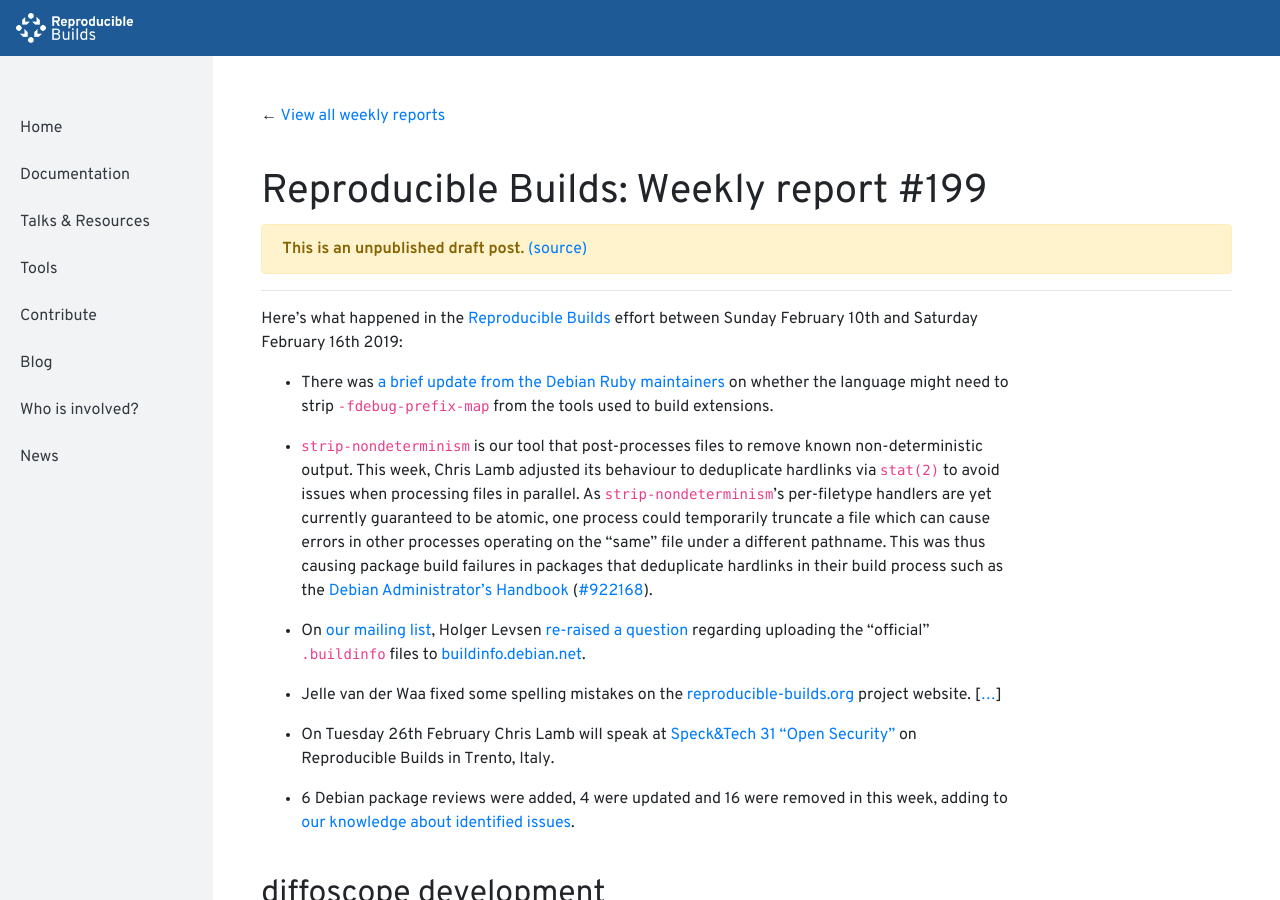
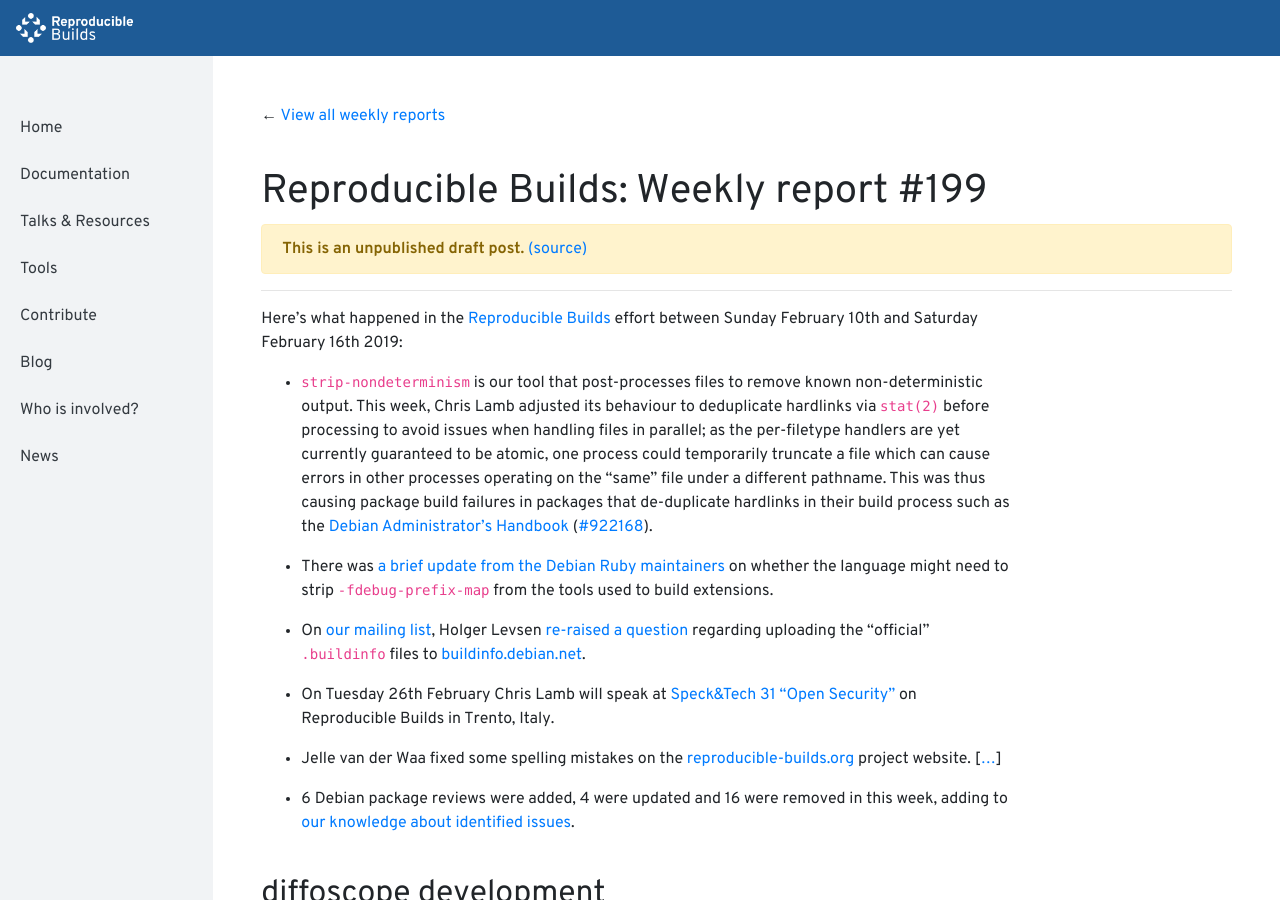
Before and after one commit to prototypefund/reproducible-website, a Jekyll site: the page built from _blog/posts/199.md, in a window 1280 px wide and 900 px high. Built offline with Jekyll 4.4.1, drawn with Linux system fonts in a browser that asks for light colours.

Commit message:
199: Cosmetic changes.

```diff
--- a/_blog/posts/199.md
+++ b/_blog/posts/199.md
@@ -5,15 +5,15 @@
 
 Here's what happened in the [Reproducible Builds](https://reproducible-builds.org) effort between Sunday February 10th and Saturday February 16th 2019:
 
+* `strip-nondeterminism` is our tool that post-processes files to remove known non-deterministic output. This week, Chris Lamb adjusted its behaviour to deduplicate hardlinks via `stat(2)` before processing to avoid issues when handling files in parallel; as the per-filetype handlers are yet currently guaranteed to be atomic, one process could temporarily truncate a file which can cause errors in other processes operating on the "same" file under a different pathname. This was thus causing package build failures in packages that de-duplicate hardlinks in their build process such as the [Debian Administrator's Handbook](https://debian-handbook.info/) ([#922168](https://bugs.debian.org/#922168)).
+
 * There was [a brief update from the Debian Ruby maintainers](https://bugs.debian.org/848660) on whether the language might need to strip `-fdebug-prefix-map` from the tools used to build extensions.
-
-* `strip-nondeterminism` is our tool that post-processes files to remove known non-deterministic output. This week, Chris Lamb adjusted its behaviour to deduplicate hardlinks via `stat(2)` to avoid issues when processing files in parallel. As `strip-nondeterminism`'s per-filetype handlers are yet currently guaranteed to be atomic, one process could temporarily truncate a file which can cause errors in other processes operating on the "same" file under a different pathname. This was thus causing package build failures in packages that deduplicate hardlinks in their build process such as the [Debian Administrator's Handbook](https://debian-handbook.info/) ([#922168](https://bugs.debian.org/#922168)).
 
 * On [our mailing list](https://lists.reproducible-builds.org/listinfo/rb-general), Holger Levsen [re-raised a question](https://lists.reproducible-builds.org/pipermail/rb-general/2019-February/001446.html) regarding uploading the "official" `.buildinfo` files to [buildinfo.debian.net](https://buildinfo.debian.net/).
 
+* On Tuesday 26th February Chris Lamb will speak at [Speck&Tech 31 "Open Security"](https://www.eventbrite.com/e/specktech-31-open-security-tickets-53503912643) on Reproducible Builds in Trento, Italy.
+
 * Jelle van der Waa fixed some spelling mistakes on the [reproducible-builds.org](https://reproducible-builds.org) project website. [[...](https://salsa.debian.org/reproducible-builds/reproducible-website/commit/dea014e)]
-
-* On Tuesday 26th February Chris Lamb will speak at [Speck&Tech 31 "Open Security"](https://www.eventbrite.com/e/specktech-31-open-security-tickets-53503912643) on Reproducible Builds in Trento, Italy.
 
 * 6 Debian package reviews were added, 4 were updated and 16 were removed in this week, adding to [our knowledge about identified issues](https://tests.reproducible-builds.org/debian/index_issues.html).
 
```
